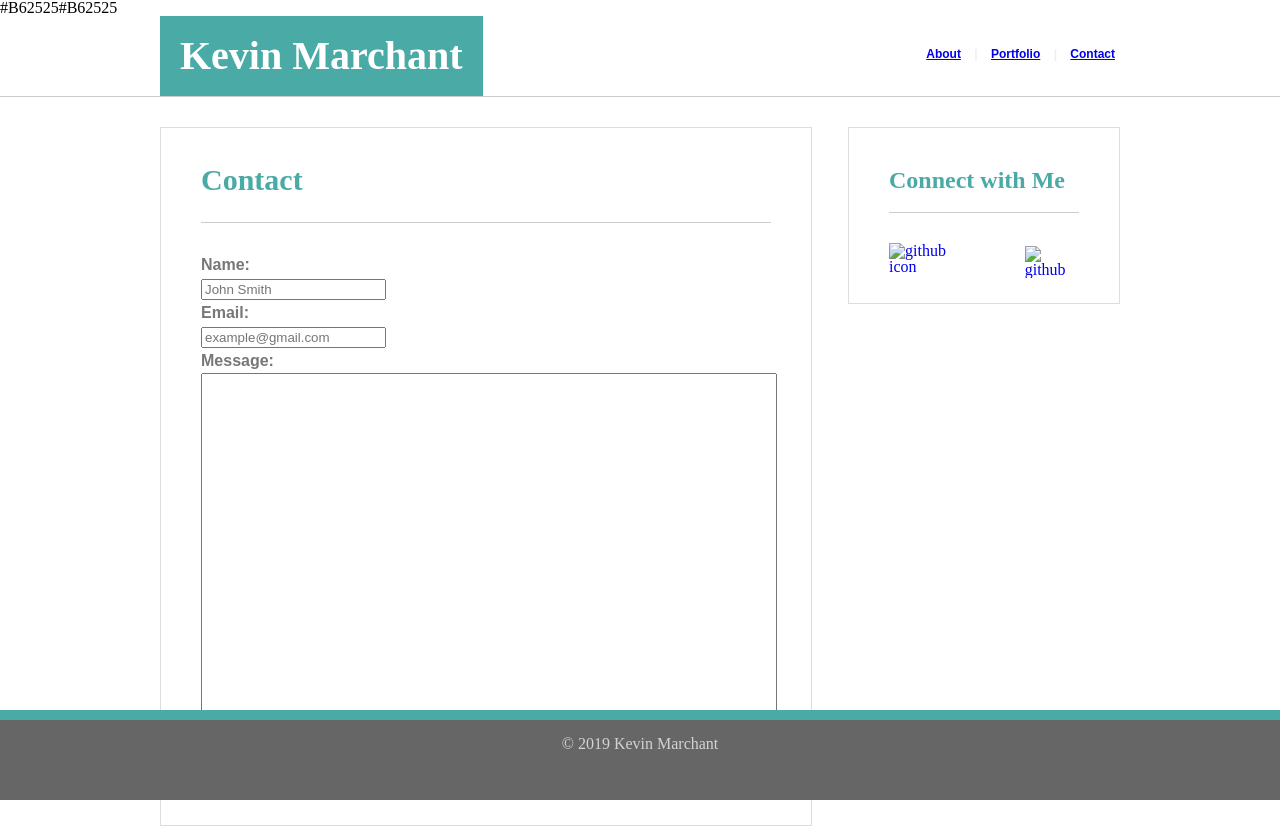
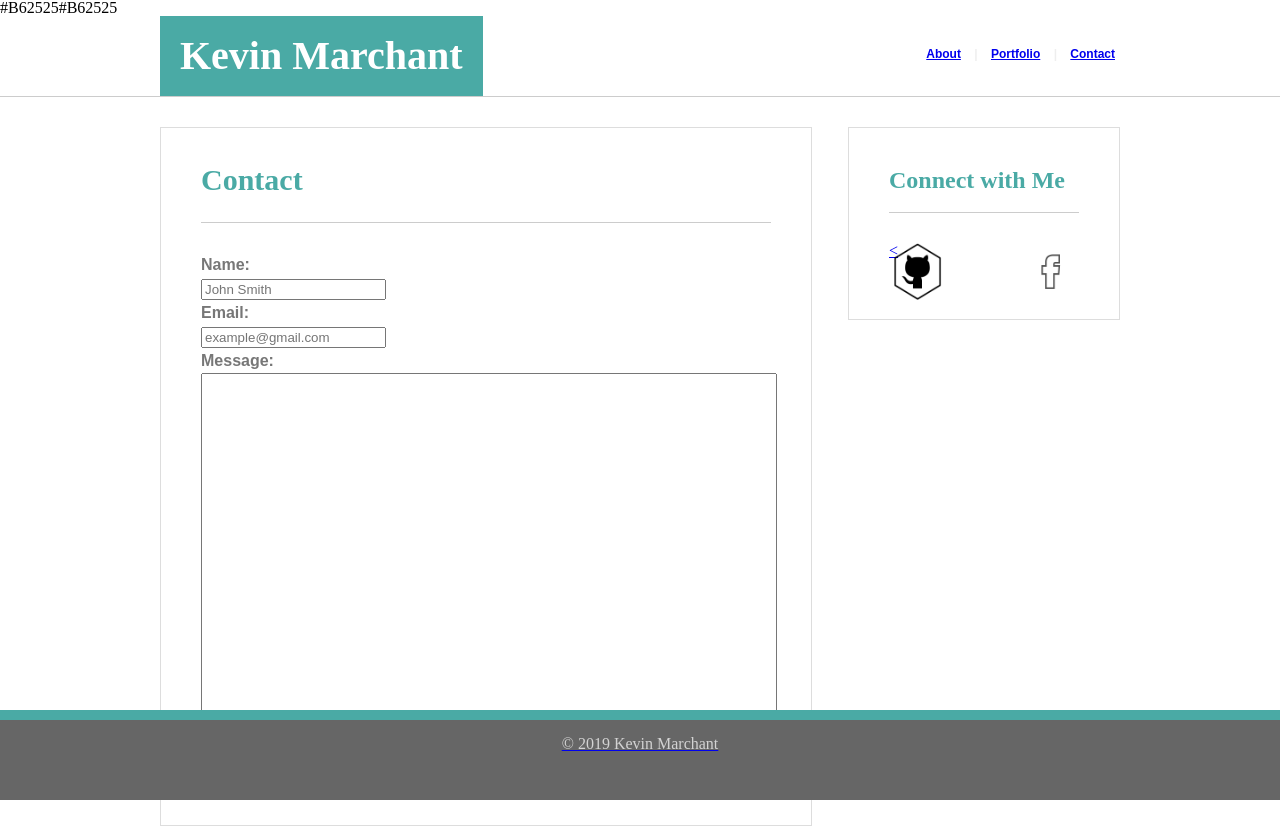
Before and after one commit to kevmarchant2018/Responsive-Portfolio, a plain HTML site: page contact.html in a window 1280 px wide. Drawn offline with Linux system fonts and the light colour scheme.

Commit message:
new file:   assets/images/crystalcollectorgame.png 	modified:   contact.html 	modified:   portfolio.html

```diff
--- a/contact.html
+++ b/contact.html
@@ -51,10 +51,11 @@
 			<h4 class="georgia teal bold bottomborder">Connect with Me</h4>
 <!-- sidebar links -->
 			<div class="logocontainer">
-				<a href="https://github.com/Czarina-Kong">
-					<img class="enlarge logoleft" src="assets/images/github.png" alt="github icon">
+				<a href="https://github.com/kevmarchant2018">
+					<img class="enlarge logoleft" src="./assets/images/iconfinder_GITHUB_1230735.png" alt="github icon"><
 				</a>
-				<a href="https:github.com/kevmarchant2018"><img class="enlarge logoright" src="./assets/images/#FFFFFF#FFFFFF" alt="github"></a>
+				<a href="facebook.com/kevmarchant1337">
+					<img class="enlarge logoright" src="./assets/images/iconfinder_entoni_facebook_330869.png" alt="profile photo">
 			</div>
 		</aside>
 	</div>
```
Also changed, not shown: portfolio.html (+7 -5 lines), assets/images/crystalcollectorgame.png (added).
